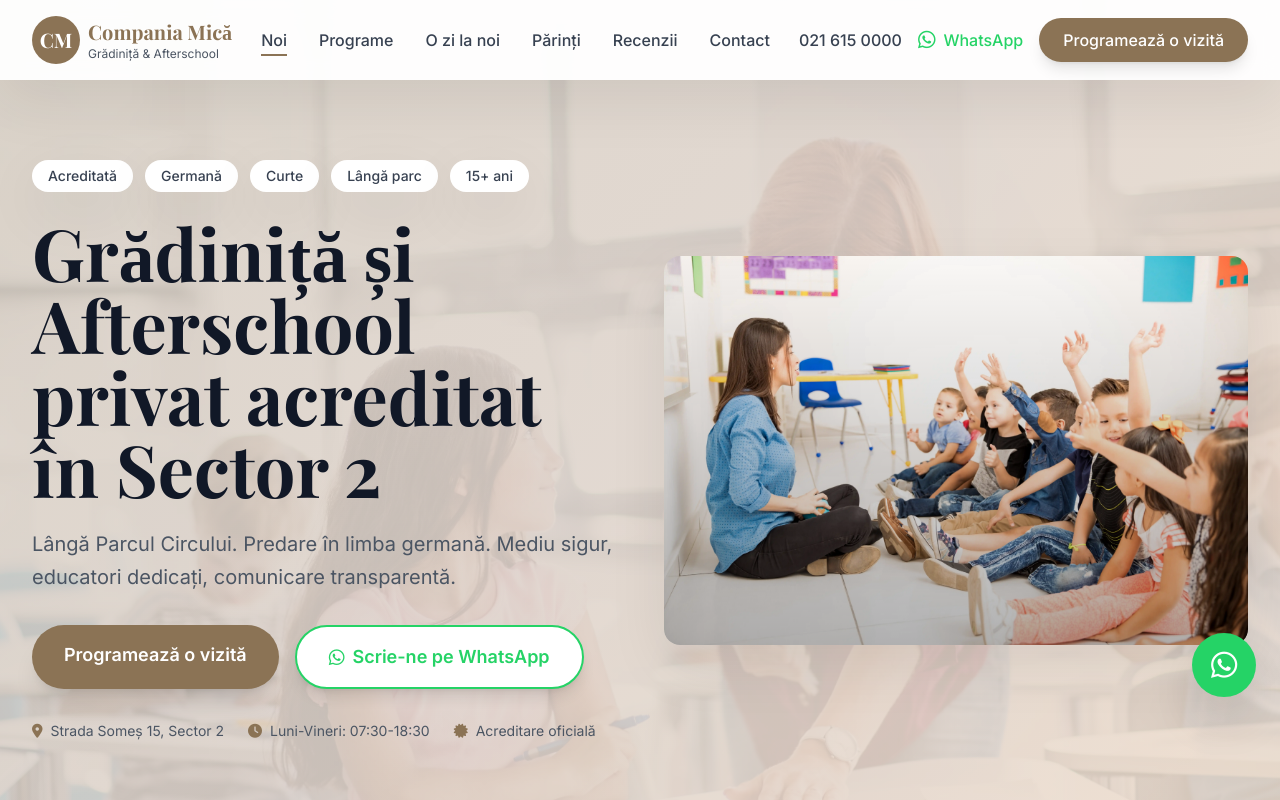
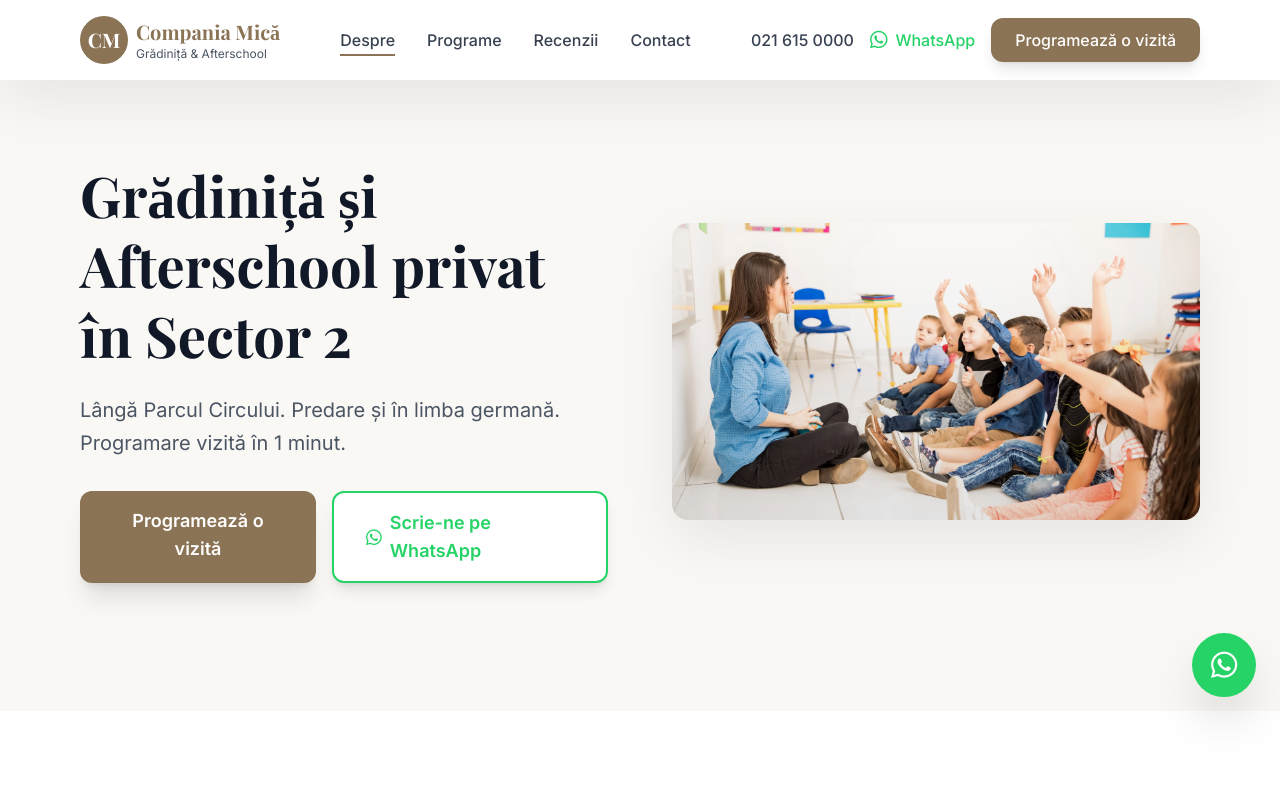
Before and after one commit to sorinpintilie-lgtm/companiamica, a plain HTML site: page index.html in a window 1280 px wide. Shown: the top 800 px of the page. Drawn offline with nearby package versions, Linux system fonts and the light colour scheme.

Commit message:
Update header and hero to be more airy and premium

```diff
--- a/index.html
+++ b/index.html
@@ -170,8 +170,7 @@
 <body class="bg-[#faf8f5] text-gray-800">
     <!-- Sticky Header -->
     <header class="fixed w-full z-50 sticky-header soft-shadow">
-        <div class="container mx-auto px-4 sm:px-6 lg:px-8">
-            <div class="flex items-center justify-between h-20">
+        <div class="max-w-[1200px] mx-auto px-6 sm:px-10 h-20 flex items-center justify-between">
             <!-- Logo -->
             <div class="flex items-center space-x-2">
                 <div class="w-12 h-12 bg-[#8B7355] rounded-full flex items-center justify-center">
@@ -185,10 +184,8 @@
 
             <!-- Desktop Navigation -->
             <nav class="hidden lg:flex items-center space-x-8">
-                    <a href="#noi" class="nav-link text-gray-700 hover:text-[#8B7355] font-medium">Noi</a>
+                <a href="#noi" class="nav-link text-gray-700 hover:text-[#8B7355] font-medium">Despre</a>
                 <a href="#programe" class="nav-link text-gray-700 hover:text-[#8B7355] font-medium">Programe</a>
-                    <a href="#o-zi" class="nav-link text-gray-700 hover:text-[#8B7355] font-medium">O zi la noi</a>
-                    <a href="#parinti" class="nav-link text-gray-700 hover:text-[#8B7355] font-medium">Părinți</a>
                 <a href="#recenzii" class="nav-link text-gray-700 hover:text-[#8B7355] font-medium">Recenzii</a>
                 <a href="#contact" class="nav-link text-gray-700 hover:text-[#8B7355] font-medium">Contact</a>
             </nav>
@@ -200,13 +197,17 @@
                     <i class="fab fa-whatsapp text-xl"></i>
                     <span class="font-medium">WhatsApp</span>
                 </a>
-                    <a href="#" class="bg-[#8B7355] text-white px-6 py-2.5 rounded-full font-medium hover:bg-[#A0826D] transition-colors shadow-lg hover:shadow-xl transform hover:scale-105" onclick="openModal()">
+                <a href="#" class="bg-[#8B7355] text-white px-6 py-2.5 rounded-xl font-medium hover:bg-[#A0826D] transition-colors shadow-lg hover:shadow-xl transform hover:scale-105" onclick="openModal()">
                     Programează o vizită
                 </a>
             </div>
 
             <!-- Mobile Menu Button -->
-                <button class="lg:hidden text-gray-700 text-2xl" id="mobileMenuBtn">
+            <div class="lg:hidden flex items-center space-x-3">
+                <a href="#" class="bg-[#8B7355] text-white px-4 py-2 rounded-xl font-medium hover:bg-[#A0826D] transition-colors text-sm" onclick="openModal()">
+                    Vizită
+                </a>
+                <button class="text-gray-700 text-2xl" id="mobileMenuBtn">
                     <i class="fas fa-bars"></i>
                 </button>
             </div>
@@ -214,11 +215,9 @@
 
         <!-- Mobile Navigation -->
         <div class="lg:hidden hidden bg-white border-t" id="mobileMenu">
-            <div class="container mx-auto px-4 py-4 space-y-4">
-                <a href="#noi" class="block px-4 py-2 text-gray-700 hover:text-[#8B7355] font-medium">Noi</a>
+            <div class="max-w-[1200px] mx-auto px-4 py-4 space-y-4">
+                <a href="#noi" class="block px-4 py-2 text-gray-700 hover:text-[#8B7355] font-medium">Despre</a>
                 <a href="#programe" class="block px-4 py-2 text-gray-700 hover:text-[#8B7355] font-medium">Programe</a>
-                <a href="#o-zi" class="block px-4 py-2 text-gray-700 hover:text-[#8B7355] font-medium">O zi la noi</a>
-                <a href="#parinti" class="block px-4 py-2 text-gray-700 hover:text-[#8B7355] font-medium">Părinți</a>
                 <a href="#recenzii" class="block px-4 py-2 text-gray-700 hover:text-[#8B7355] font-medium">Recenzii</a>
                 <a href="#contact" class="block px-4 py-2 text-gray-700 hover:text-[#8B7355] font-medium">Contact</a>
                 <div class="pt-4 border-t">
@@ -235,17 +234,13 @@
     <!-- Mobile CTA Bar -->
     <div class="lg:hidden fixed bottom-0 left-0 right-0 z-40 mobile-cta soft-shadow">
         <div class="flex items-center justify-around py-3">
-            <a href="tel:0216150000" class="flex flex-col items-center text-white">
-                <i class="fas fa-phone-alt text-lg"></i>
-                <span class="text-xs font-medium">Sună</span>
+            <a href="#" class="flex flex-col items-center text-white" onclick="openModal()">
+                <i class="fas fa-calendar text-lg"></i>
+                <span class="text-xs font-medium">Vizită</span>
             </a>
             <a href="https://wa.me/40745123456" class="flex flex-col items-center text-white">
                 <i class="fab fa-whatsapp text-lg"></i>
                 <span class="text-xs font-medium">WhatsApp</span>
-            </a>
-            <a href="#" class="flex flex-col items-center text-white" onclick="openModal()">
-                <i class="fas fa-calendar text-lg"></i>
-                <span class="text-xs font-medium">Vizită</span>
             </a>
         </div>
     </div>
@@ -301,53 +296,30 @@
     </div>
 
     <!-- Hero Section -->
-    <section class="pt-32 pb-20 md:pt-40 md:pb-32 relative overflow-hidden">
-        <div class="parallax absolute inset-0 gradient-bg opacity-30"></div>
-        <div class="absolute inset-0 bg-[url('a-teacher-walking-among-small-school-children-on-t-2026-01-05-06-31-48-utc.webp')] bg-cover bg-center opacity-10"></div>
-        <div class="container mx-auto px-4 sm:px-6 lg:px-8 relative z-10">
-            <div class="grid lg:grid-cols-2 gap-12 items-center">
+    <section class="pt-32 pb-24 md:pt-40 md:pb-32 relative overflow-hidden bg-[#faf8f5]">
+        <div class="max-w-[1200px] mx-auto px-6 sm:px-10 relative z-10">
+            <div class="grid lg:grid-cols-2 gap-16 items-center">
                 <div class="fade-in">
-                    <div class="flex flex-wrap gap-3 mb-6">
-                        <span class="px-4 py-1.5 bg-white rounded-full text-sm font-medium text-gray-700 soft-shadow">Acreditată</span>
-                        <span class="px-4 py-1.5 bg-white rounded-full text-sm font-medium text-gray-700 soft-shadow">Germană</span>
-                        <span class="px-4 py-1.5 bg-white rounded-full text-sm font-medium text-gray-700 soft-shadow">Curte</span>
-                        <span class="px-4 py-1.5 bg-white rounded-full text-sm font-medium text-gray-700 soft-shadow">Lângă parc</span>
-                        <span class="px-4 py-1.5 bg-white rounded-full text-sm font-medium text-gray-700 soft-shadow">15+ ani</span>
-                    </div>
-                    <h1 class="display-font text-5xl md:text-6xl lg:text-7xl font-bold text-gray-900 mb-6 leading-tight">
-                        Grădiniță și Afterschool privat acreditat în Sector 2
+                    <h1 class="display-font text-[clamp(2.5rem,5vw,3.5rem)] font-bold text-gray-900 mb-6 leading-tight">
+                        Grădiniță și Afterschool privat în Sector 2
                     </h1>
                     <p class="text-xl text-gray-600 mb-8 leading-relaxed">
-                        Lângă Parcul Circului. Predare în limba germană. Mediu sigur, educatori dedicați, comunicare transparentă.
+                        Lângă Parcul Circului. Predare și în limba germană. Programare vizită în 1 minut.
                     </p>
                     <div class="flex flex-col sm:flex-row gap-4">
-                        <a href="#" class="bg-[#8B7355] text-white px-8 py-4 rounded-full font-semibold text-lg hover:bg-[#A0826D] transition-all shadow-xl hover:shadow-2xl transform hover:scale-105 text-center" onclick="openModal()">
+                        <a href="#" class="bg-[#8B7355] text-white px-8 py-4 rounded-xl font-semibold text-lg hover:bg-[#A0826D] transition-all shadow-xl hover:shadow-2xl transform hover:scale-105 text-center" onclick="openModal()">
                             Programează o vizită
                         </a>
-                        <a href="https://wa.me/40745123456" class="bg-white text-[#25D366] border-2 border-[#25D366] px-8 py-4 rounded-full font-semibold text-lg hover:bg-[#25D366] hover:text-white transition-all shadow-lg hover:shadow-xl flex items-center justify-center space-x-2">
+                        <a href="https://wa.me/40745123456" class="bg-white text-[#25D366] border-2 border-[#25D366] px-8 py-4 rounded-xl font-semibold text-lg hover:bg-[#25D366] hover:text-white transition-all shadow-lg hover:shadow-xl flex items-center justify-center space-x-2">
                             <i class="fab fa-whatsapp"></i>
                             <span>Scrie-ne pe WhatsApp</span>
                         </a>
                     </div>
-                    <div class="mt-8 flex items-center space-x-6 text-sm text-gray-600">
-                        <div class="flex items-center space-x-2">
-                            <i class="fas fa-map-marker-alt text-[#8B7355]"></i>
-                            <span>Strada Someș 15, Sector 2</span>
-                        </div>
-                        <div class="flex items-center space-x-2">
-                            <i class="fas fa-clock text-[#8B7355]"></i>
-                            <span>Luni-Vineri: 07:30-18:30</span>
-                        </div>
-                        <div class="flex items-center space-x-2">
-                            <i class="fas fa-certificate text-[#8B7355]"></i>
-                            <span>Acreditare oficială</span>
-                        </div>
-                    </div>
                 </div>
                 <div class="relative fade-in delay-200">
-                    <div class="relative overflow-hidden rounded-2xl soft-shadow">
+                    <div class="relative overflow-hidden rounded-2xl soft-shadow aspect-video">
                         <img src="preschool-students-raising-their-hands-2026-01-09-10-13-33-utc.webp" alt="Copii participând la activitate" class="w-full h-full object-cover">
-                        <div class="absolute inset-0 bg-gradient-to-t from-black/30 to-transparent"></div>
+                        <div class="absolute inset-0 bg-gradient-to-t from-black/10 to-transparent"></div>
                     </div>
                 </div>
             </div>
```
Lines whose indentation alone changed are shown as unchanged.
